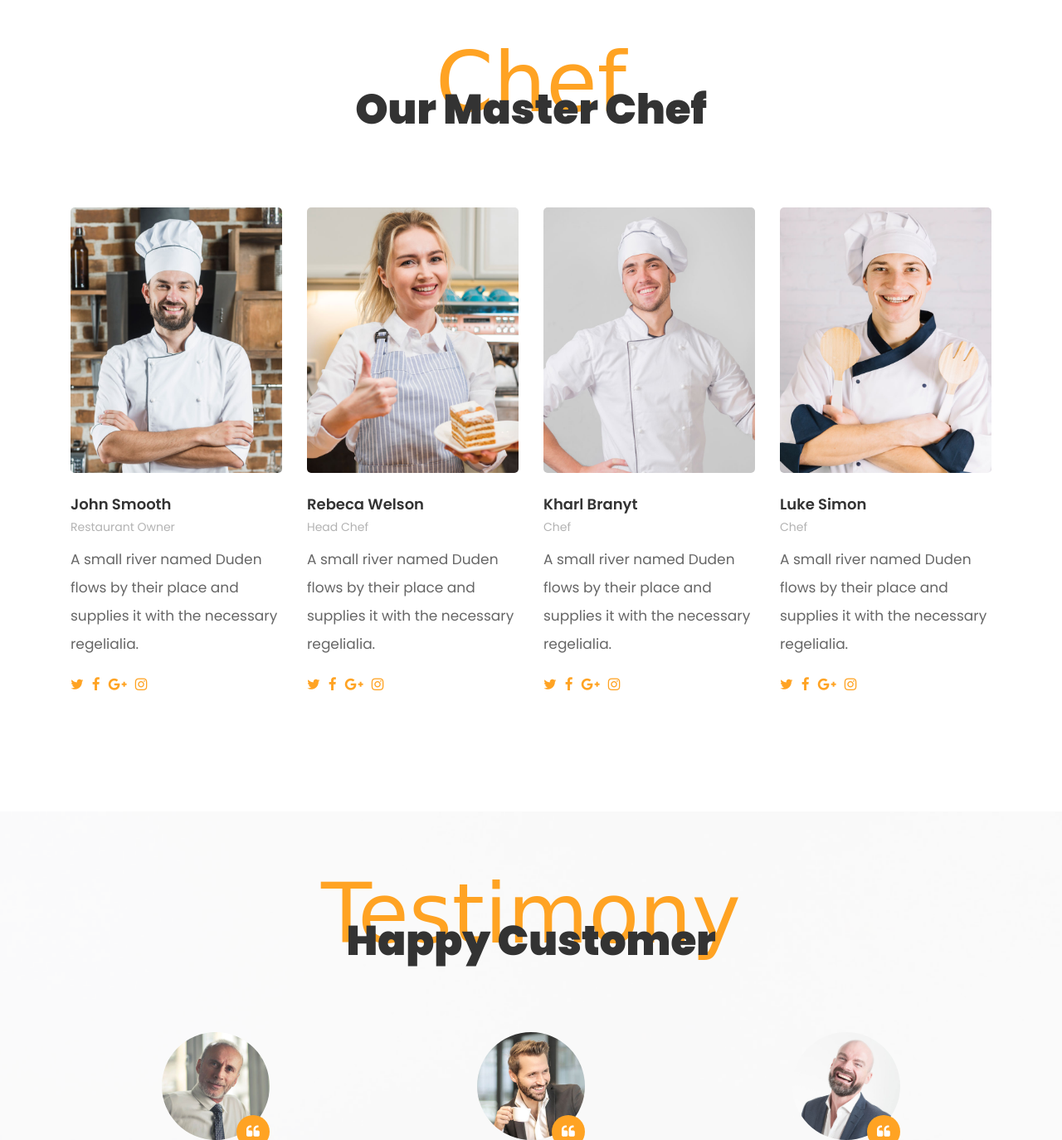
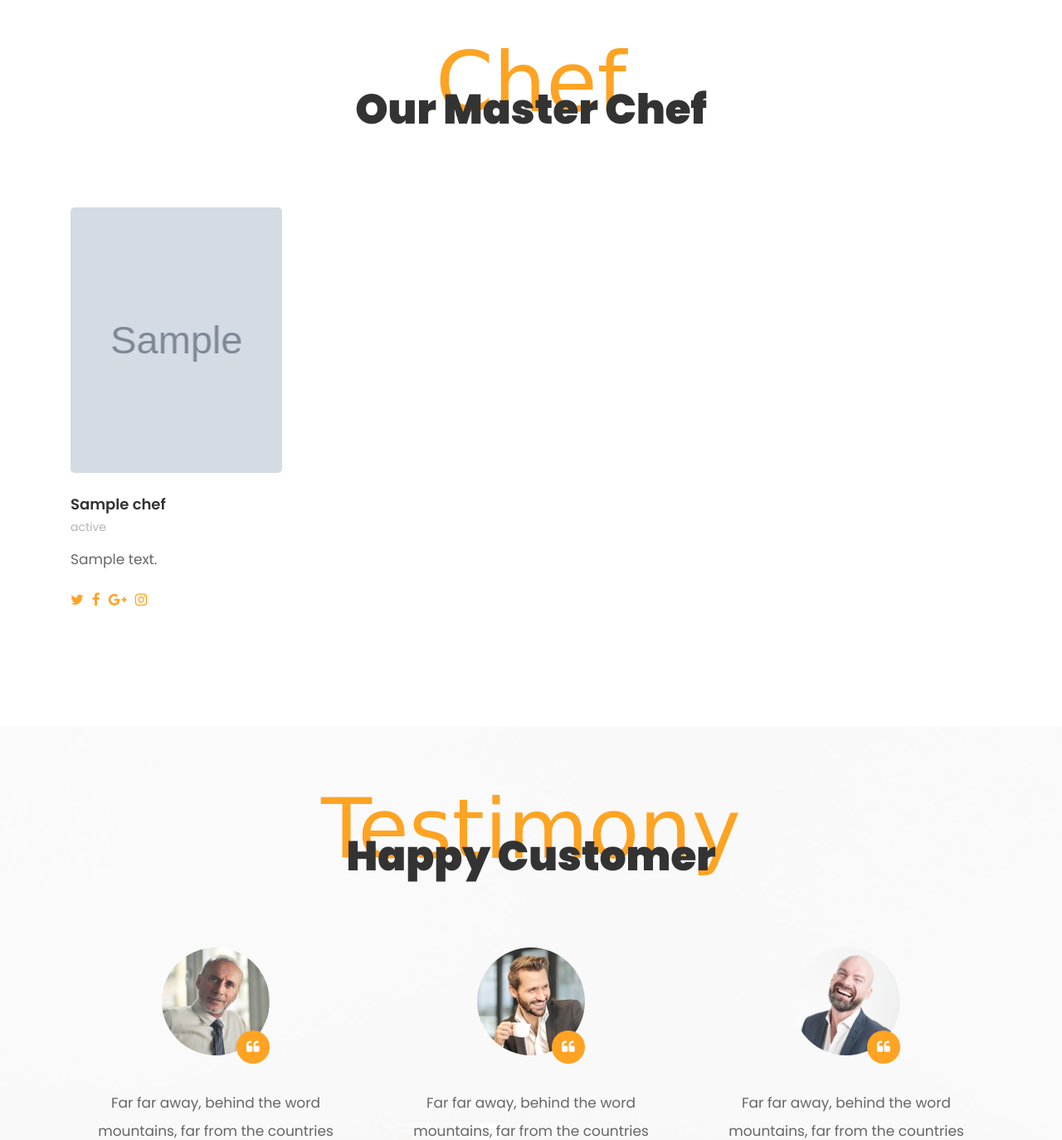
Before and after one commit to elusiivee/Restaurant, a Django app: template MyRestaurant/culinary_odissey/templates/main_file.html in a window 1280 px wide. Shown: the part 3343-4717 px from the top of the page at 83% size. Run offline with Django 3.2, Linux system fonts and the light colour scheme; the template is opened without the code that fills it: most values are stand-ins (such as "Sample title", 1, 10 or a date in 2020); grey boxes marked "Sample" are stand-in pictures; some libraries are stand-ins or nearby versions; some web fonts are replaced.

Commit message:
added chefs

```diff
--- a/MyRestaurant/app/admin.py
+++ b/MyRestaurant/app/admin.py
@@ -1,5 +1,5 @@
 from django.contrib import admin
-from .models import MainMenueItems, Footer, Slider, Chef
+from .models import MainMenueItems, Footer, Slider, Chefs
 
 
 @admin.register(MainMenueItems)
@@ -10,4 +10,4 @@ class MainMenuItemAdmin(admin.ModelAdmin):
 
 admin.site.register(Footer)
 admin.site.register(Slider)
-admin.site.register(Chef)
+admin.site.register(Chefs)
--- a/MyRestaurant/app/context_processors.py
+++ b/MyRestaurant/app/context_processors.py
@@ -1,4 +1,4 @@
-from .models import MainMenueItems, Footer, Slider, Chef
+from .models import MainMenueItems, Footer, Slider, Chefs
 
 def main_menu_items(request):
     items = MainMenueItems.objects.filter(is_visible=True)
@@ -9,7 +9,7 @@ def slide_item(request):
     return {'slide_item': items}
 
 def chef_item(request):
-    items = Chef.objects.filter(is_visible=True)
+    items = Chefs.objects.filter(is_visible=True)
     return {'chef_item': items}
 
 def footer_items(request):
--- a/MyRestaurant/culinary_odissey/templates/chef.html
+++ b/MyRestaurant/culinary_odissey/templates/chef.html
@@ -7,15 +7,15 @@
             </div>
         </div>
         <div class="row">
+            {% for chef in chef_item %}
                 <div class="col-md-6 col-lg-3 ftco-animate">
                     <div class="staff">
-							<div class="img" style="background-image: url(images/chef-4.jpg);"></div>
+                        <div class="img" style="background-image: url({{ chef.photo.url }});"></div>
                         <div class="text pt-4">
-								<h3>John Smooth</h3>
-								<span class="position mb-2">Restaurant Owner</span>
-								<p>A small river named Duden flows by their place and supplies it with the necessary regelialia.</p>
+                            <h3>{{ chef.name }}</h3>
+                            <span class="position mb-2">{{ chef.status }}</span>
+                            <p>{{ chef.description }}</p>
                             <div class="faded">
-									<!-- <p>I am an ambitious workaholic, but apart from that, pretty simple person.</p> -->
                                 <ul class="ftco-social d-flex">
                                     <li class="ftco-animate"><a href="#"><span class="icon-twitter"></span></a></li>
                                     <li class="ftco-animate"><a href="#"><span class="icon-facebook"></span></a></li>
@@ -26,63 +26,10 @@
                         </div>
                     </div>
                 </div>
-					<div class="col-md-6 col-lg-3 ftco-animate">
-						<div class="staff">
-							<div class="img" style="background-image: url(images/chef-2.jpg);"></div>
-							<div class="text pt-4">
-								<h3>Rebeca Welson</h3>
-								<span class="position mb-2">Head Chef</span>
-								<p>A small river named Duden flows by their place and supplies it with the necessary regelialia.</p>
-								<div class="faded">
-									<!-- <p>I am an ambitious workaholic, but apart from that, pretty simple person.</p> -->
-									<ul class="ftco-social d-flex">
-		                <li class="ftco-animate"><a href="#"><span class="icon-twitter"></span></a></li>
-		                <li class="ftco-animate"><a href="#"><span class="icon-facebook"></span></a></li>
-		                <li class="ftco-animate"><a href="#"><span class="icon-google-plus"></span></a></li>
-		                <li class="ftco-animate"><a href="#"><span class="icon-instagram"></span></a></li>
-		              </ul>
+            {% endfor %}
         </div>
-							</div>
-						</div>
-					</div>
-					<div class="col-md-6 col-lg-3 ftco-animate">
-						<div class="staff">
-							<div class="img" style="background-image: url(images/chef-3.jpg);"></div>
-							<div class="text pt-4">
-								<h3>Kharl Branyt</h3>
-								<span class="position mb-2">Chef</span>
-								<p>A small river named Duden flows by their place and supplies it with the necessary regelialia.</p>
-								<div class="faded">
-									<!-- <p>I am an ambitious workaholic, but apart from that, pretty simple person.</p> -->
-									<ul class="ftco-social d-flex">
-		                <li class="ftco-animate"><a href="#"><span class="icon-twitter"></span></a></li>
-		                <li class="ftco-animate"><a href="#"><span class="icon-facebook"></span></a></li>
-		                <li class="ftco-animate"><a href="#"><span class="icon-google-plus"></span></a></li>
-		                <li class="ftco-animate"><a href="#"><span class="icon-instagram"></span></a></li>
-		              </ul>
-	              </div>
-							</div>
-						</div>
-					</div>
-					<div class="col-md-6 col-lg-3 ftco-animate">
-						<div class="staff">
-							<div class="img" style="background-image: url(images/chef-1.jpg);"></div>
-							<div class="text pt-4">
-								<h3>Luke Simon</h3>
-								<span class="position mb-2">Chef</span>
-								<p>A small river named Duden flows by their place and supplies it with the necessary regelialia.</p>
-								<div class="faded">
-									<!-- <p>I am an ambitious workaholic, but apart from that, pretty simple person.</p> -->
-									<ul class="ftco-social d-flex">
-		                <li class="ftco-animate"><a href="#"><span class="icon-twitter"></span></a></li>
-		                <li class="ftco-animate"><a href="#"><span class="icon-facebook"></span></a></li>
-		                <li class="ftco-animate"><a href="#"><span class="icon-google-plus"></span></a></li>
-		                <li class="ftco-animate"><a href="#"><span class="icon-instagram"></span></a></li>
-		              </ul>
-	              </div>
-							</div>
-						</div>
-					</div>
+        <div class="row">
+            <!-- Additional chef entries can be added here -->
         </div>
     </div>
 </section>
```
Also changed, not shown: MyRestaurant/app/models.py (+4 -4 lines), MyRestaurant/app/migrations/0004_chefs.py, MyRestaurant/db.sqlite3, MyRestaurant/media/chefs/Chef1.jpg (added), MyRestaurant/media/chefs/Chef2.jpg (added), MyRestaurant/media/chefs/Chef3.jpg (added), MyRestaurant/media/chefs/Chef4.jpg (added). Lines whose indentation alone changed are shown as unchanged.
